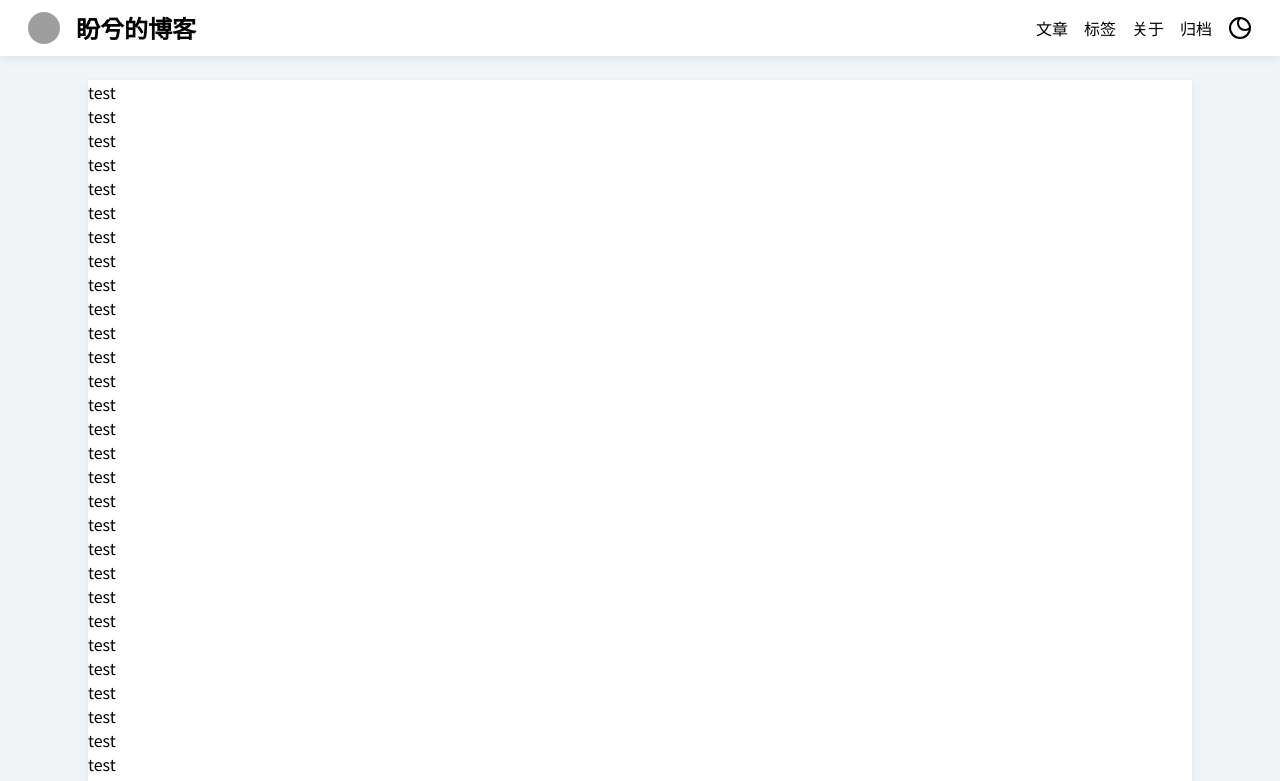
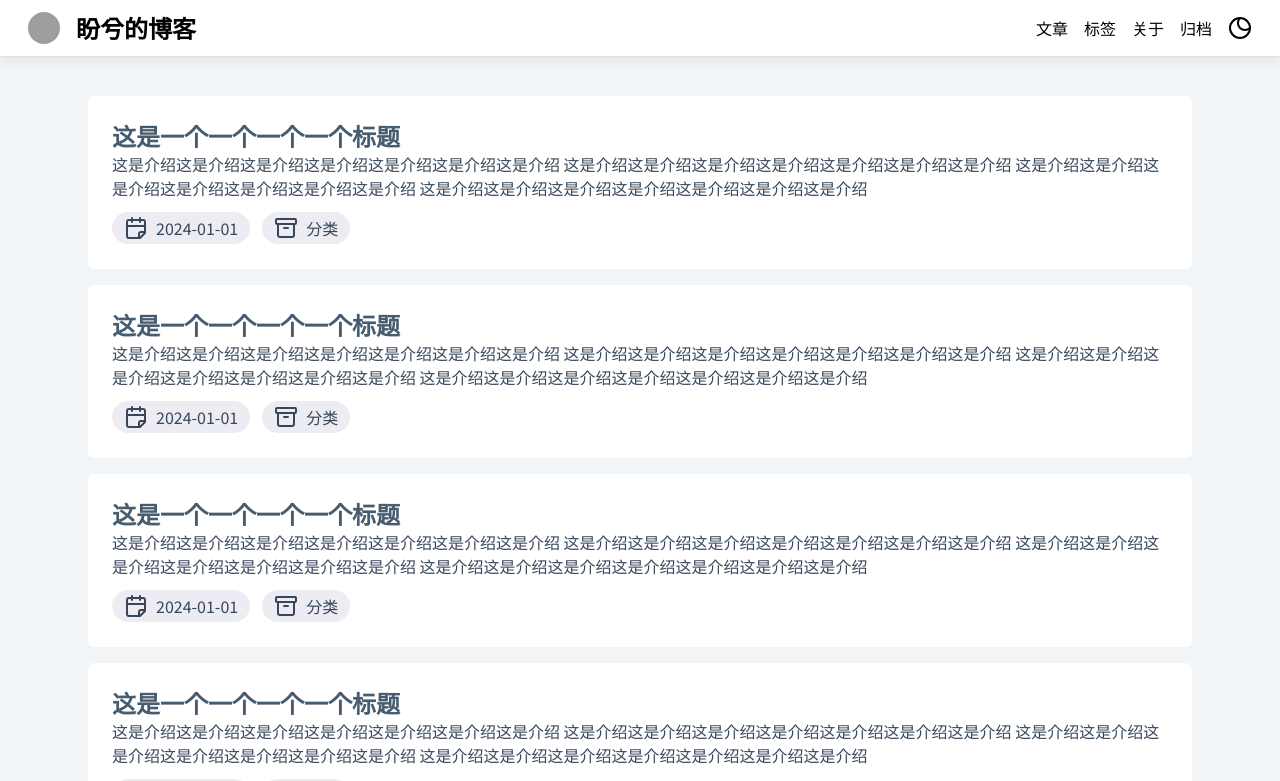
Before and after one commit to confuseder/hext, a Next.js app: page / in a window 1280 px wide. Shown: the top 781 px of the page. Built offline with nearby package versions, Linux system fonts and the light colour scheme; grey boxes are pictures that could not be loaded.

Commit message:
Add Article and ArticleCard Component

```diff
--- /dev/null
+++ b/app/article/page.tsx
@@ -0,0 +1,29 @@
+import Link from "next/link";
+import {Archive, CalendarFold} from "lucide-react";
+
+export default function ArticlePage() {
+    return (
+        <article className="w-full bg-main text-text rounded-md overflow-x-hidden">
+            <header className='flex flex-col justify-between px-8 my-6'>
+                <Link className='mb-3 text-text-t font-bold text-2xl' href='/'>
+                    这是一个一个一个一个标题
+                </Link>
+                <div className="text-text-l">
+                    <span className='bg-tag text-text rounded-full px-3 py-1 mr-3 inline-flex gap-2'>
+                        <CalendarFold/>
+                        <time dateTime="2024-01-01T05:10:00.000Z">2024-01-01</time>
+                    </span>
+                    <Link className='bg-tag text-text rounded-full px-3 py-1 mr-3 inline-flex gap-2' href='/'>
+                        <Archive/>
+                        <span>分类</span>
+                    </Link>
+                </div>
+            </header>
+            <section className="px-8 mb-6">
+                文字文字文字文字文字文字文字文字文字文字文字文字文字文字文字文字文字
+                文字文字文字文字文字文字文字文字文字文字文字文字文字文字文字文字文字
+                文字文字文字文字文字文字文字文字文字文字文字文字文字文字文字文字文字
+            </section>
+        </article>
+    );
+}
--- a/app/globals.css
+++ b/app/globals.css
@@ -15,7 +15,7 @@
     --tag: #ececf2;
     --hover: #ececf2;
     --border: #e3e6eb;
-    --shadow: 0 4px 10px rgba(0, 2, 4, 0.06), 0 0 1px rgba(0, 2, 4, 0.11);
+    --shadow: 0 6px 12px rgba(0, 2, 4, 0.06), 0 0 2px rgba(0, 2, 4, 0.11);
   }
 
   [data-theme="dark"] {
@@ -30,6 +30,6 @@
     --tag: #3e4b5e;
     --hover: #3e4b5e;
     --border: #435266;
-    --shadow: 0 4px 10px rgba(0, 2, 4, 0.06), 0 0 1px rgba(0, 2, 4, 0.11);
+    --shadow: 0 6px 12px rgba(0, 2, 4, 0.5), 0 2px 4px rgba(0, 2, 4, 0.7);
   }
 }
--- a/app/page.tsx
+++ b/app/page.tsx
@@ -1,9 +1,13 @@
+import ArticleCard from "@/app/ui/articleCard";
+
 export default function Home() {
-  return (
-    <div className="bg-main shadow">
-      {Array.from({ length: 50 }, (_, i) => (
-        <div key={i}>test</div>
-      ))}
-    </div>
-  );
+    return (
+        <div>
+            <ArticleCard/>
+            <ArticleCard/>
+            <ArticleCard/>
+            <ArticleCard/>
+            <ArticleCard/>
+        </div>
+    );
 }
--- /dev/null
+++ b/app/ui/articleCard.tsx
@@ -0,0 +1,30 @@
+import Link from "next/link";
+import {Archive, CalendarFold} from "lucide-react";
+
+export default function ArticleCard() {
+    return (
+        <article className='w-full bg-main my-4 text-text rounded-md flex overflow-auto hover:shadow'>
+            <div className='flex-col justify-between p-6'>
+                <Link className='mb-3 text-text-t font-bold text-2xl' href='/'>
+                    这是一个一个一个一个标题
+                </Link>
+                <div className="mb-3 text-text">
+                    这是介绍这是介绍这是介绍这是介绍这是介绍这是介绍这是介绍
+                    这是介绍这是介绍这是介绍这是介绍这是介绍这是介绍这是介绍
+                    这是介绍这是介绍这是介绍这是介绍这是介绍这是介绍这是介绍
+                    这是介绍这是介绍这是介绍这是介绍这是介绍这是介绍这是介绍
+                </div>
+                <div className="text-text-l">
+                    <span className='bg-tag text-text rounded-full px-3 py-1 mr-3 inline-flex gap-2'>
+                        <CalendarFold/>
+                        <time dateTime="2024-01-01T05:10:00.000Z">2024-01-01</time>
+                    </span>
+                    <Link className='bg-tag text-text rounded-full px-3 py-1 mr-3 inline-flex gap-2' href='/'>
+                        <Archive />
+                        <span>分类</span>
+                    </Link>
+                </div>
+            </div>
+        </article>
+    );
+}
--- a/app/ui/navBar.tsx
+++ b/app/ui/navBar.tsx
@@ -5,10 +5,10 @@ import Image from "next/image";
 export default function NavBar() {
   return (
     <nav
-      className="sticky top-0 left-0 w-full min-h-20 shadow bg-main select-none
+      className="sticky top-0 left-0 w-full min-h-24 shadow bg-main select-none
                   px-5 flex flex-col sm:min-h-14 sm:flex-row sm:justify-between sm:items-stretch"
     >
-      <div className="flex justify-center items-stretch flex-grow sm:flex-grow-0 hover:bg-hover hover:text-link-hover">
+      <div className="flex justify-center items-stretch flex-grow sm:flex-grow-0">
         <span className="px-2 flex items-center">
           <Image
             src={"/icon.jpg"}
```
